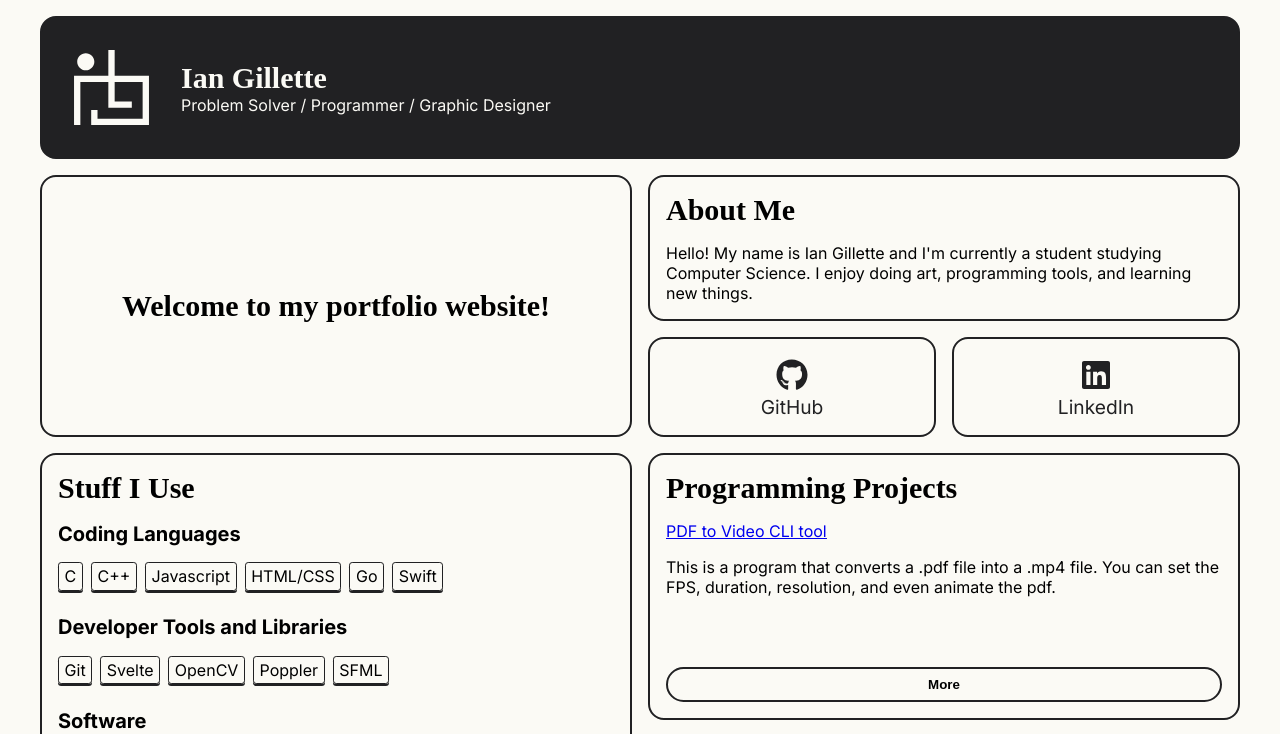
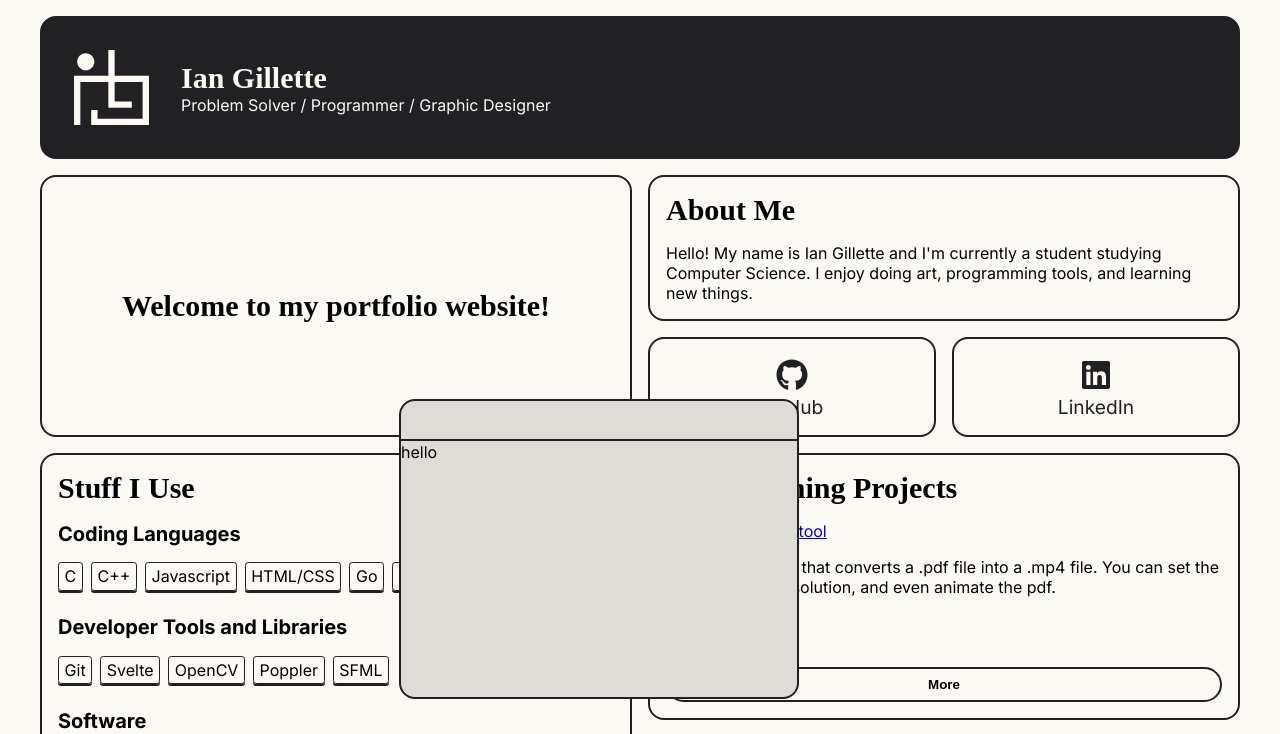
Before and after one commit to MelonEncoder/personal-website, a SvelteKit app: page / in a window 1280 px wide. Shown: the top 734 px of the page. Built offline with nearby package versions, Linux system fonts and the light colour scheme; a web font is replaced by a local one.

Commit message:
started work on floating windows

```diff
--- a/src/routes/+page.svelte
+++ b/src/routes/+page.svelte
@@ -6,18 +6,24 @@
 	import linkedinLogo from '$lib/assets/linkedin-logo-black.svg';
 	import businessCard from '$lib/assets/digital-media/ian-business-card.jpg';
 
+	import Window from './window.svelte';
+
 	const programmingLanguages = ['C', 'C++', 'Javascript', 'HTML/CSS', 'Go', 'Swift'];
 	const developerTools = ['Git', 'Svelte', 'OpenCV', 'Poppler', 'SFML'];
 	const programms = ['Blender', 'Affinity Photo', 'Affinity Designer', 'Godot', 'Davinci Resolve'];
 
+	let showArt: boolean = $state(true);
+
 	let year: string = new Date().getFullYear().toString();
-	let localTime = new Intl.DateTimeFormat('en-US', {
-		timeZone: 'America/New_York',
-		hour: 'numeric',
-		minute: 'numeric',
-		second: 'numeric',
-		hour12: false
-	}).format(new Date());
+	let localTime = $state(
+		new Intl.DateTimeFormat('en-US', {
+			timeZone: 'America/New_York',
+			hour: 'numeric',
+			minute: 'numeric',
+			second: 'numeric',
+			hour12: false
+		}).format(new Date())
+	);
 
 	onMount(() => {
 		localTime = new Intl.DateTimeFormat('en-US', {
@@ -46,7 +52,7 @@
 	}
 
 	function moreDigitalMedia() {
-		alert('Work in progress.');
+		showArt = !showArt;
 	}
 </script>
 
@@ -93,7 +99,7 @@
 						</p>
 					</div>
 				</div>
-				<button class="more-button" on:click={moreProgrammingProjects}>More</button>
+				<button class="more-button" onclick={moreProgrammingProjects}>More</button>
 			</div>
 			<div class="work-item" id="graphic-design-section">
 				<div>
@@ -109,7 +115,10 @@
 						</div>
 					</div>
 				</div>
-				<button class="more-button" on:click={moreDigitalMedia}>More</button>
+				<button class="more-button" onclick={moreDigitalMedia}>More</button>
+				{#if showArt}
+					<Window />
+				{/if}
 			</div>
 		</div>
 
--- /dev/null
+++ b/src/routes/window.svelte
@@ -0,0 +1,62 @@
+<script lang="ts">
+	let dragging: boolean = false;
+	let x = $state(399); // initial x position
+	let y = $state(399); // initial y position
+	let offsetX: number;
+	let offsetY: number;
+
+	function dragStart(e: MouseEvent | TouchEvent) {
+		dragging = true;
+		offsetX = (e as MouseEvent).clientX - x || (e as TouchEvent).touches[0].clientX - x;
+		offsetY = (e as MouseEvent).clientY - y || (e as TouchEvent).touches[0].clientY - y;
+	}
+
+	function drag(e: MouseEvent | TouchEvent) {
+		if (dragging) {
+			x = (e as MouseEvent).clientX - offsetX || (e as TouchEvent).touches[0].clientX - offsetX;
+			y = (e as MouseEvent).clientY - offsetY || (e as TouchEvent).touches[0].clientY - offsetY;
+		}
+	}
+
+	function dragEnd() {
+		dragging = false;
+	}
+</script>
+
+<svelte:document onmousemove={drag} onmouseup={dragEnd} ontouchmove={drag} ontouchend={dragEnd} />
+
+<div class="window" style:left={`${x}px`} style:top={`${y}px`}>
+	<button
+		class="bar"
+		aria-label="Window Drag Handel"
+		onmousedown={dragStart}
+		ontouchstart={dragStart}
+	></button>
+	<div class="content">
+		<p>hello</p>
+	</div>
+</div>
+
+<style>
+	.window {
+		position: absolute;
+		z-index: 99;
+		box-shadow: 10 10 10 10 var(--black-1);
+		border: 2px solid var(--black-1);
+		width: 400px;
+		height: 300px;
+		padding: 0;
+		box-sizing: border-box;
+		overflow-block: scroll;
+		background-color: var(--white-2);
+		border-radius: 1rem;
+	}
+	.bar {
+		margin: 0;
+		border: 0;
+		border-bottom: 2px solid var(--black-1);
+		width: 100%;
+		height: 40px;
+		background-color: transparent;
+	}
+</style>
```
